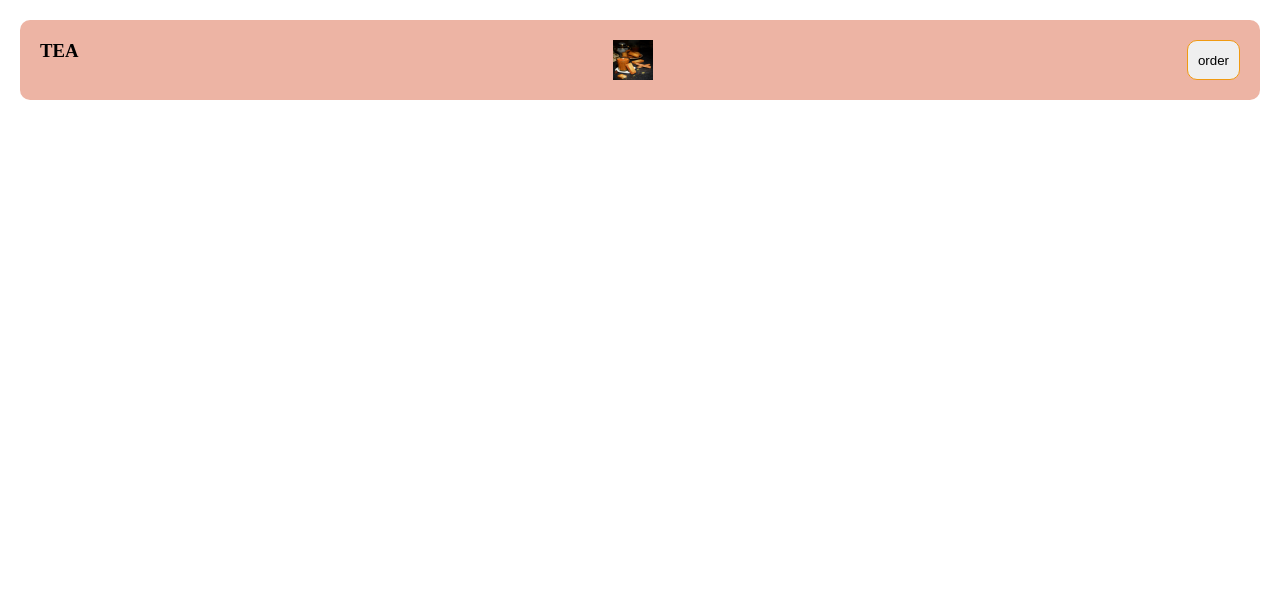
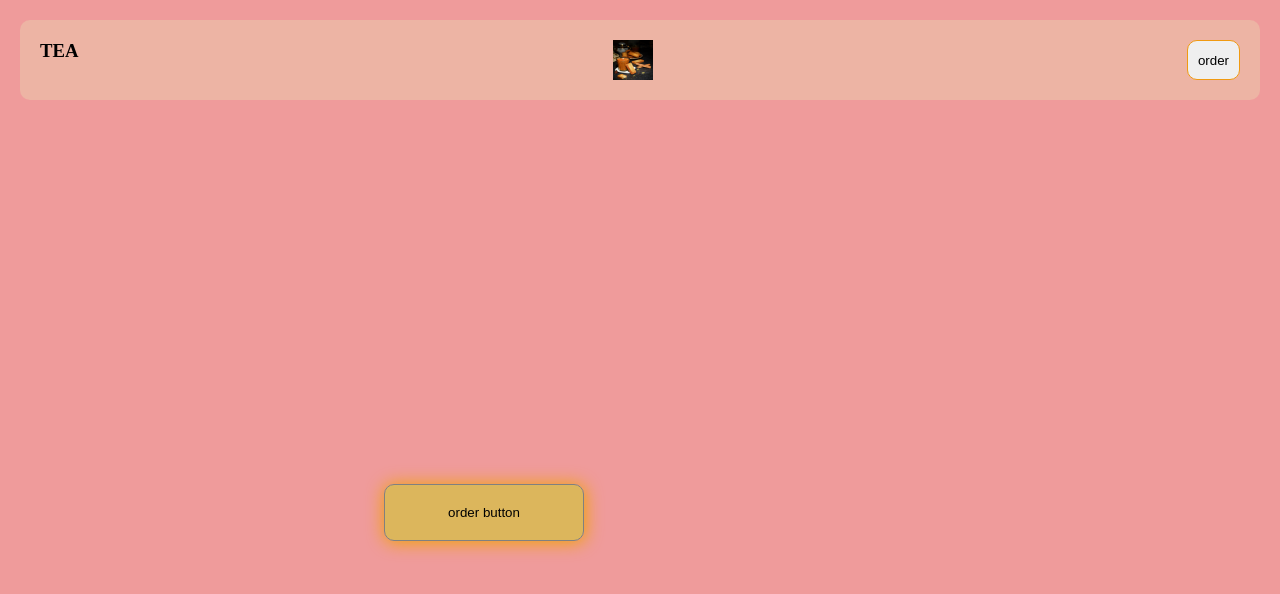
Before and after one commit to ThivakarS/nav-bar, a plain HTML site: page index.html in a window 1280 px wide. Drawn offline with Linux system fonts and the light colour scheme.

Commit message:
btn added succesfully

```diff
--- a/index.html
+++ b/index.html
@@ -11,6 +11,7 @@
 
 <body>
     <!-- this is an navbar -->
+
     <div class="header headnav">
         <nav>
             <h3 style="display: inline;">TEA</h3>
@@ -18,6 +19,11 @@
             <button class="btn">order</button>
         </nav>
     </div>
+
+    <button class="btnb">order button</button>
+    <script>
+        // JavaScript code can be added here
+    </script>
 </body>
 
 </html>
--- a/style.css
+++ b/style.css
@@ -2,6 +2,10 @@
     margin: 0;
     padding: 0;
     box-sizing: border-box;
+}
+
+body{
+    background-color: rgb(239, 155, 155);
 }
 .header{
     background-color: rgb(237, 180, 164);
@@ -11,6 +15,7 @@
 .header{
     margin: 20px;
 }
+
 nav{
     display: flex;
     flex-direction: row;
@@ -23,3 +28,29 @@ nav{
     border: none;
     border: 1px solid rgb(240, 154, 17);
 }
+
+.btnb{
+    box-shadow: 0.7px 0.9px 17px 1px rgb(240, 163, 8);
+}
+.btnb{
+    display: flex;
+    width: 100vh;
+    width: 200px;
+    justify-content: center;
+    align-items: center;
+    margin: 30%;
+}
+
+.btnb{
+    padding: 20px;
+    border: none;
+    border: 1px solid grey;
+    background-color: rgba(208, 200, 50, 0.6);
+    border-radius: 10px;
+}
+
+.header nav .btn, .btnb{
+    cursor: pointer;
+}
+/* margin,padding,color,bg color,box shadow*/
+/* display,pointer,justify content,allign,*/
```
